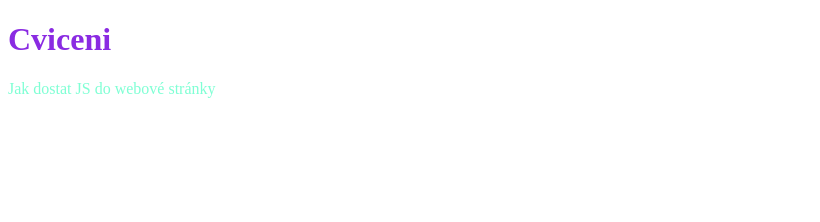
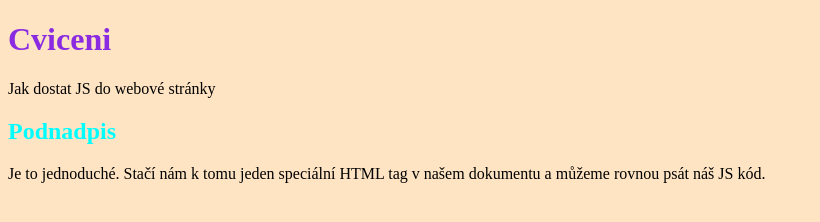
Before and after one commit to IrynaKakalets/cviceni, a plain HTML site: page index.html in a window 1280 px wide. Shown: the whole page, without its empty margins (0-820 px from the left). Drawn offline with Linux system fonts and the light colour scheme.

Commit message:
Uprava uvodu

```diff
--- a/index.html
+++ b/index.html
@@ -10,5 +10,9 @@
     <h1>Cviceni</h1>
 
     <p>Jak dostat JS do webové stránky</p>
+
+    <h2>Podnadpis</h2>
+
+    <p>Je to jednoduché. Stačí nám k tomu jeden speciální HTML tag v našem dokumentu a můžeme rovnou psát náš JS kód.</p>
 </body>
 </html>
--- a/style.css
+++ b/style.css
@@ -2,6 +2,11 @@ h1 {
     color: blueviolet;
 }
 
-p {
-    color: aquamarine;
+
+body {
+    background-color: bisque;
 }
+
+h2 {
+    color: aqua;
+}
```
